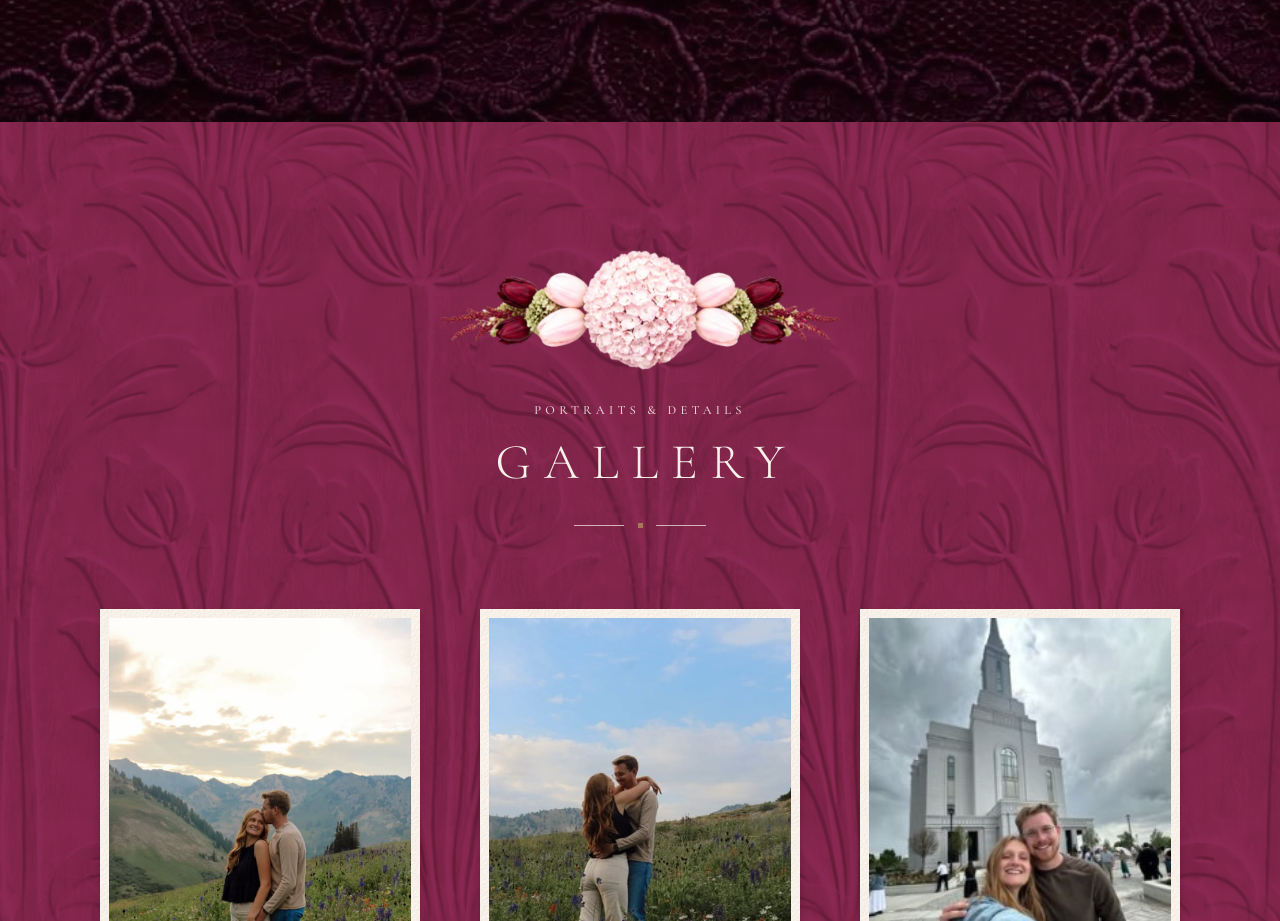
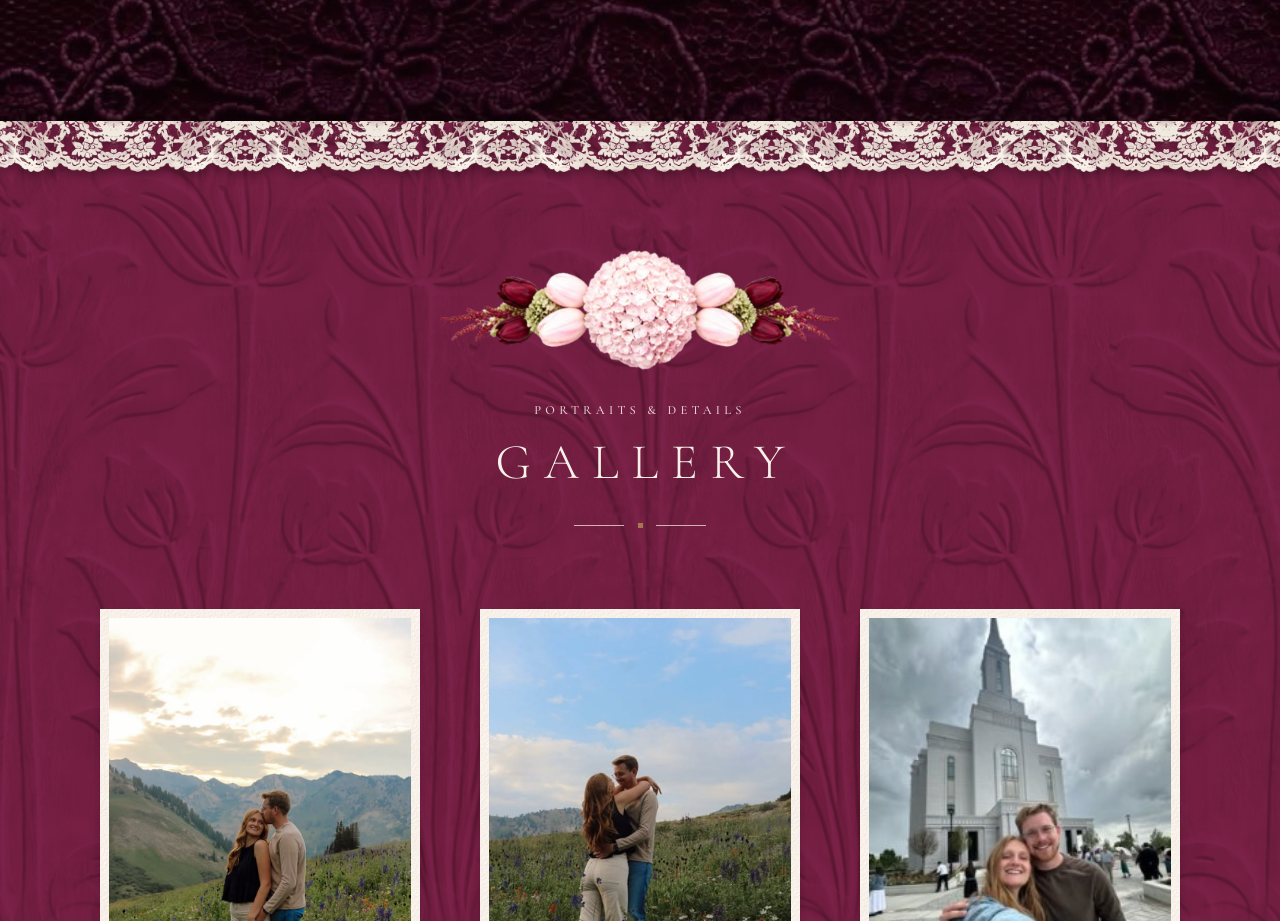
Before and after one commit to gracefarns/katieswedding, a plain HTML site: page index.html in a window 1280 px wide. Shown: the part 4620-5541 px from the top of the page. Drawn offline with nearby package versions, Linux system fonts and the light colour scheme.

Commit message:
Add lace edge between Wedding Day and Gallery; darken gallery berry
Co-Authored-By: Claude Opus 5.5 <noreply@anthropic.com>
Claude-Session: https://claude.ai/code/session_01P6bUrArBf19XAh3gk14Fin

```diff
--- a/config.js
+++ b/config.js
@@ -66,7 +66,7 @@ window.WEDDING_CONFIG = {
   colors: {
     plum:        '#5A2145',   // Plum (from inspo/plumcolor.jpg) – headings on light, buttons, the lettering, menu
     plumSoft:    '#7A3A60',   // Soft plum – small labels and links on light backgrounds (passes WCAG AA on blush)
-    berry:       '#8A2B57',   // Berry pink – the gallery background
+    berry:       '#7A234C',   // Berry pink – the gallery background
     cabernet:    '#52171C',   // Cabernet Velvet – the satin ribbon
     blackCherry: '#240C0E',   // Black Cherry – the deepest shadows in the footer
     rosewood:    '#985B5D',   // Dusty Rosewood – hairlines and decorative lines only (too light for text)
--- a/index.html
+++ b/index.html
@@ -147,6 +147,7 @@
 
     <!-- ====================== GALLERY ====================== -->
     <section class="section section--berry" id="gallery">
+      <div class="lace-hem" aria-hidden="true"></div>
       <div class="wrap wrap--wide">
         <header class="section__head">
           <img class="floral section__floral" src="images/florals/accent-hydrangea.webp" alt="" width="1000" height="299" loading="lazy">
```
